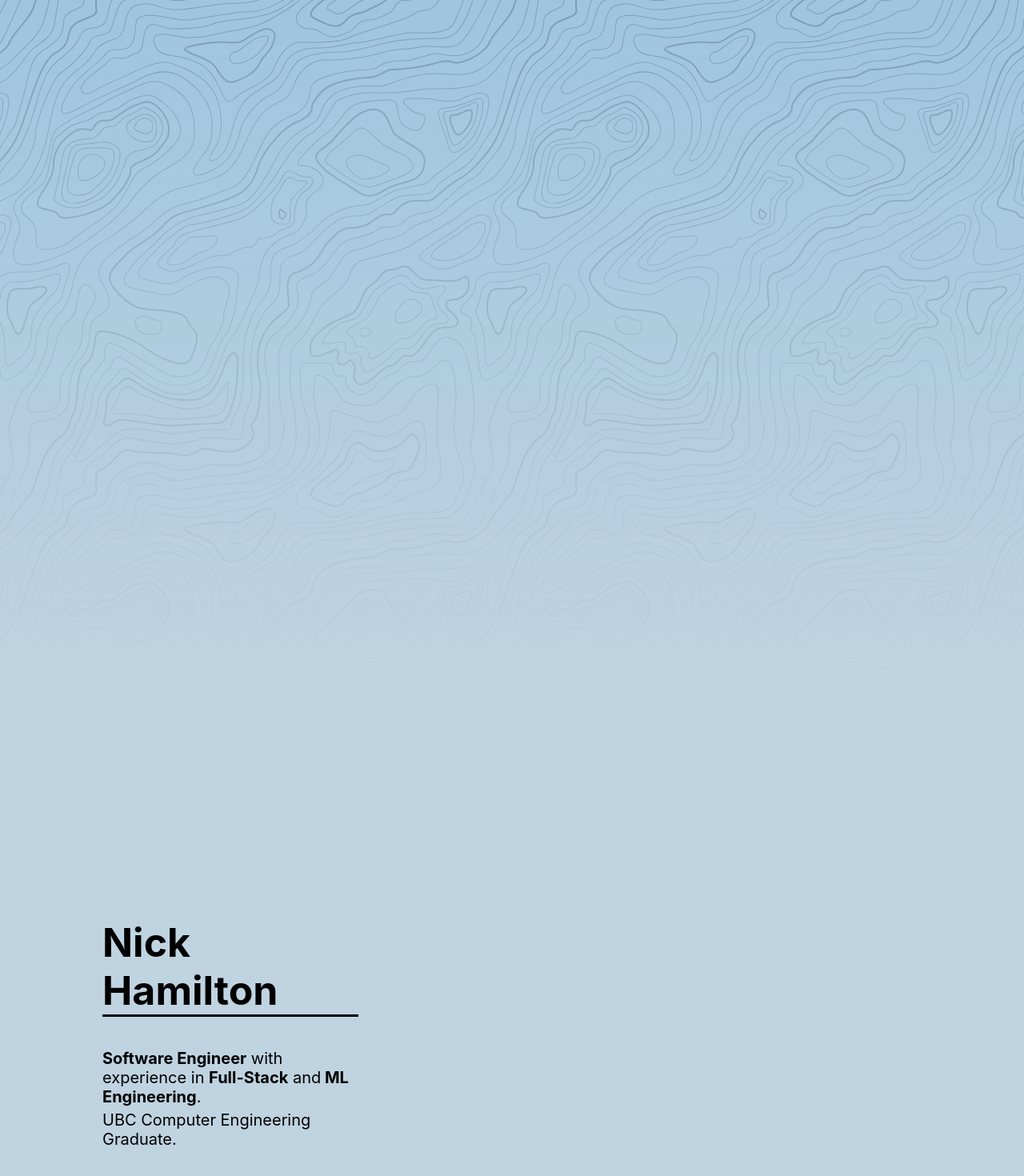
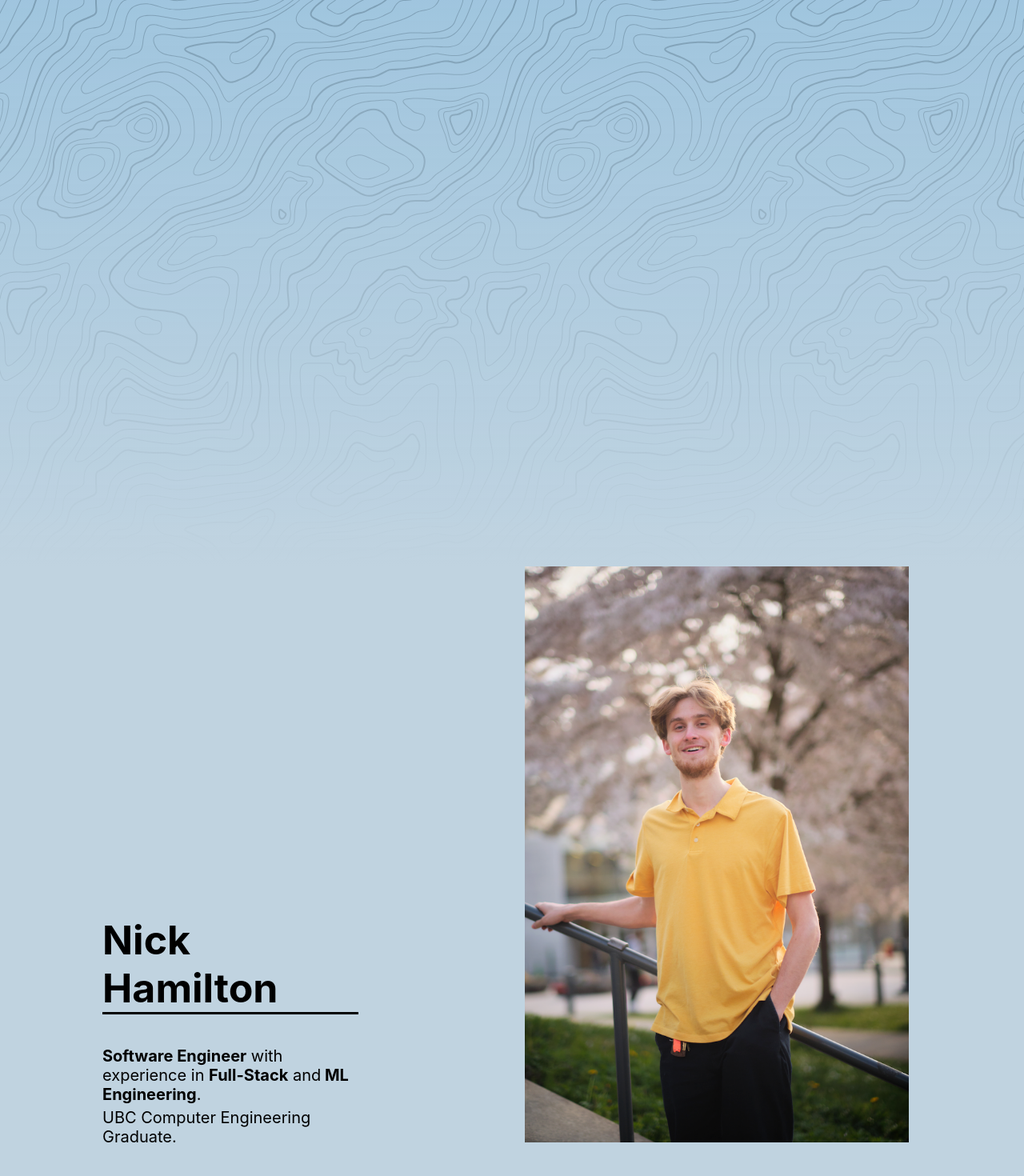
Before and after one commit to nickhamiltonn/portfolio, a React (Create React App) app: page / in a window 1280 px wide. Shown: the part 148-1618 px from the top of the page at 80% size. Built offline with nearby package versions, Linux system fonts and the light colour scheme.

Commit message:
intermediate commit, functional but ugly home page

```diff
--- a/src/pages/Home.js
+++ b/src/pages/Home.js
@@ -32,11 +32,11 @@ function Home() {
         </p>
       </div>
 
-      {/* <img
-        src={require('../resources/DSCF2487.png')}
+      <img
+        src={require('../resources/images/home1.png')}
         alt="Photo of me!"
         className="main-img rellax"
-    data-rellax-speed="-5"/> */}
+        data-rellax-speed="-4"/>
       {/* <img
         src={require('../resources/DSCF2487.png')}
         alt="Photo of me!"
--- a/src/styles/pages.css
+++ b/src/styles/pages.css
@@ -37,7 +37,7 @@
         rgb(192, 211, 224)
     ),
     url("../resources/topography.svg");
-    height: 120vh;
+    height: 100vh;
 }
 
 /*.home-spacer {
@@ -76,7 +76,8 @@
 
 .home .main-img {
     width: auto;
-    height: 80vh;
+    height: 90vh;
+    padding-left: 10%;
 }
 
 .home .second-img {
```
Also changed, not shown: src/resources/images/home1.png (renamed from src/resources/DSCF2487.png).
